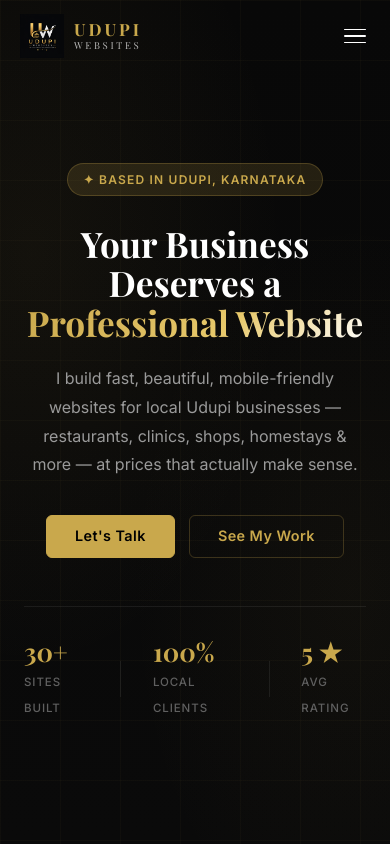
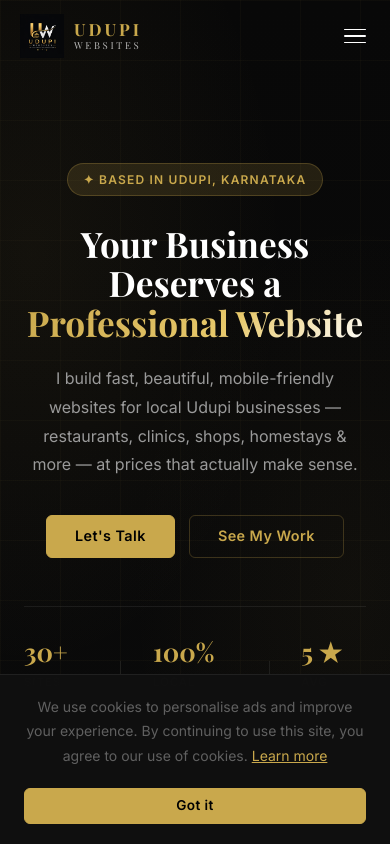
Before and after one commit to sunidk/udupi-websites, a React (Vite) app: page / in a window 390 px wide. Shown: the top 844 px of the page. Built offline with nearby package versions, Linux system fonts and the light colour scheme.

Commit message:
Improve website

```diff
--- a/src/App.css
+++ b/src/App.css
@@ -764,6 +764,77 @@
   letter-spacing: 0.03em;
 }
 
+.footer-bottom { display: flex; flex-direction: column; align-items: center; gap: 8px; }
+.footer-privacy-btn { font-size: 0.78rem; color: var(--text-light); opacity: 0.7; }
+.footer-privacy-btn:hover { color: var(--gold); opacity: 1; }
+
 @media (max-width: 768px) {
   .footer-top { grid-template-columns: 1fr; gap: 36px; }
 }
+
+/* ── Cookie Banner ──────────────────────────────── */
+.cookie-banner {
+  position: fixed;
+  bottom: 0; left: 0; right: 0;
+  z-index: 200;
+  background: rgba(16, 16, 16, 0.97);
+  border-top: 1px solid var(--border);
+  backdrop-filter: blur(12px);
+  display: flex;
+  align-items: center;
+  justify-content: space-between;
+  gap: 20px;
+  padding: 16px 40px;
+}
+.cookie-banner p { font-size: 0.875rem; color: var(--text-light); margin: 0; }
+.cookie-banner__policy-btn { background: none; border: none; cursor: pointer; color: var(--gold); font-size: 0.875rem; padding: 0; text-decoration: underline; }
+.cookie-banner__accept { white-space: nowrap; flex-shrink: 0; padding: 10px 24px; font-size: 0.85rem; }
+@media (max-width: 600px) {
+  .cookie-banner { flex-direction: column; padding: 20px 24px; text-align: center; }
+  .cookie-banner__accept { width: 100%; }
+}
+
+/* ── Privacy Policy Modal ───────────────────────── */
+.modal-overlay {
+  position: fixed;
+  inset: 0;
+  z-index: 300;
+  background: rgba(0, 0, 0, 0.75);
+  backdrop-filter: blur(4px);
+  display: flex;
+  align-items: center;
+  justify-content: center;
+  padding: 24px;
+}
+.modal-box {
+  background: var(--surface);
+  border: 1px solid var(--border);
+  border-radius: 16px;
+  padding: 40px;
+  max-width: 680px;
+  width: 100%;
+  max-height: 80vh;
+  overflow-y: auto;
+  position: relative;
+}
+.modal-box h2 { font-size: 1.6rem; margin-bottom: 4px; }
+.modal-date { font-size: 0.8rem; color: var(--text-light); margin-bottom: 24px; }
+.modal-box h3 { font-size: 1rem; color: var(--gold); margin: 20px 0 6px; }
+.modal-box p { font-size: 0.9rem; color: var(--text-light); line-height: 1.7; }
+.modal-box a { color: var(--gold); }
+.modal-close {
+  position: absolute;
+  top: 16px; right: 20px;
+  background: none; border: none;
+  color: var(--text-light);
+  font-size: 1.1rem;
+  cursor: pointer;
+  line-height: 1;
+  padding: 4px 8px;
+  border-radius: 6px;
+  transition: background .2s;
+}
+.modal-close:hover { background: var(--border); color: var(--text); }
+@media (max-width: 600px) {
+  .modal-box { padding: 28px 20px; }
+}
--- a/src/App.jsx
+++ b/src/App.jsx
@@ -94,6 +94,66 @@ const TESTIMONIALS = [
 
 function scrollTo(href) {
   document.querySelector(href)?.scrollIntoView({ behavior: 'smooth' })
+}
+
+function PrivacyPolicyModal({ onClose }) {
+  useEffect(() => {
+    const onKey = e => { if (e.key === 'Escape') onClose() }
+    document.addEventListener('keydown', onKey)
+    document.body.style.overflow = 'hidden'
+    return () => {
+      document.removeEventListener('keydown', onKey)
+      document.body.style.overflow = ''
+    }
+  }, [onClose])
+
+  return (
+    <div className="modal-overlay" onClick={onClose}>
+      <div className="modal-box" onClick={e => e.stopPropagation()}>
+        <button className="modal-close" onClick={onClose} aria-label="Close">✕</button>
+        <h2>Privacy Policy</h2>
+        <p className="modal-date">Last updated: April 2025</p>
+
+        <h3>1. Information We Collect</h3>
+        <p>When you contact us via the form on this website, we collect your name, business name, phone number, and message. We do not store this data on our servers — it is sent directly to our WhatsApp.</p>
+
+        <h3>2. Cookies & Advertising</h3>
+        <p>This site uses Google AdSense to display advertisements. Google AdSense uses cookies to serve ads based on your prior visits to this website or other websites. Google's use of advertising cookies enables it and its partners to serve ads based on your visit to this site and/or other sites on the Internet.</p>
+        <p>You may opt out of personalised advertising by visiting <a href="https://www.google.com/settings/ads" target="_blank" rel="noreferrer">Google Ads Settings</a>. Alternatively, you can opt out of a third-party vendor's use of cookies by visiting the <a href="https://optout.networkadvertising.org/" target="_blank" rel="noreferrer">Network Advertising Initiative opt-out page</a>.</p>
+
+        <h3>3. Third-Party Services</h3>
+        <p>We use Google Fonts and Google AdSense, which may collect data as described in <a href="https://policies.google.com/privacy" target="_blank" rel="noreferrer">Google's Privacy Policy</a>.</p>
+
+        <h3>4. How We Use Your Information</h3>
+        <p>Information submitted via the contact form is used solely to respond to your enquiry about our web design services. We do not sell, trade, or transfer your information to third parties.</p>
+
+        <h3>5. Data Retention</h3>
+        <p>We do not retain personal data on our servers. Contact form submissions go directly to WhatsApp and are managed there.</p>
+
+        <h3>6. Your Rights</h3>
+        <p>You have the right to request deletion of any personal information you have provided to us. Contact us at <a href="mailto:udupiwebsites@gmail.com">udupiwebsites@gmail.com</a> for any privacy-related requests.</p>
+
+        <h3>7. Contact</h3>
+        <p>For any questions about this Privacy Policy, email us at <a href="mailto:udupiwebsites@gmail.com">udupiwebsites@gmail.com</a>.</p>
+      </div>
+    </div>
+  )
+}
+
+function CookieBanner({ onAccept }) {
+  return (
+    <div className="cookie-banner">
+      <p>
+        We use cookies to personalise ads and improve your experience. By continuing to use this site, you agree to our use of cookies.{' '}
+        <button className="cookie-banner__policy-btn" onClick={onAccept}>
+          Learn more
+        </button>
+      </p>
+      <button className="btn btn--primary cookie-banner__accept" onClick={onAccept}>
+        Got it
+      </button>
+    </div>
+  )
 }
 
 
@@ -485,7 +545,7 @@ function Contact() {
   )
 }
 
-function Footer() {
+function Footer({ onPrivacyClick }) {
   return (
     <footer className="footer">
       <div className="container">
@@ -522,6 +582,7 @@ function Footer() {
         </div>
         <div className="footer-bottom">
           <p>© {new Date().getFullYear()} UdupiWebsites. Made with <svg style={{display:'inline',verticalAlign:'middle',marginBottom:'2px'}} xmlns="http://www.w3.org/2000/svg" width="13" height="13" viewBox="0 0 24 24" fill="currentColor" stroke="none" color="var(--gold)"><path d="M20.84 4.61a5.5 5.5 0 0 0-7.78 0L12 5.67l-1.06-1.06a5.5 5.5 0 0 0-7.78 7.78l1.06 1.06L12 21.23l7.78-7.78 1.06-1.06a5.5 5.5 0 0 0 0-7.78z"/></svg> in Udupi.</p>
+          <button className="link-btn footer-privacy-btn" onClick={onPrivacyClick}>Privacy Policy</button>
         </div>
       </div>
     </footer>
@@ -529,6 +590,16 @@ function Footer() {
 }
 
 export default function App() {
+  const [showPrivacy, setShowPrivacy] = useState(false)
+  const [cookieAccepted, setCookieAccepted] = useState(
+    () => localStorage.getItem('cookie_consent') === 'yes'
+  )
+
+  const acceptCookie = () => {
+    localStorage.setItem('cookie_consent', 'yes')
+    setCookieAccepted(true)
+  }
+
   return (
     <>
       <Navbar />
@@ -540,7 +611,9 @@ export default function App() {
         <Testimonials />
         <Contact />
       </main>
-      <Footer />
+      <Footer onPrivacyClick={() => setShowPrivacy(true)} />
+      {!cookieAccepted && <CookieBanner onAccept={acceptCookie} />}
+      {showPrivacy && <PrivacyPolicyModal onClose={() => setShowPrivacy(false)} />}
     </>
   )
 }
```
Also changed, not shown: index.html (+2 -1 lines), firebase.json (added), 1 other file (tests, documents, lock files or other folders).
